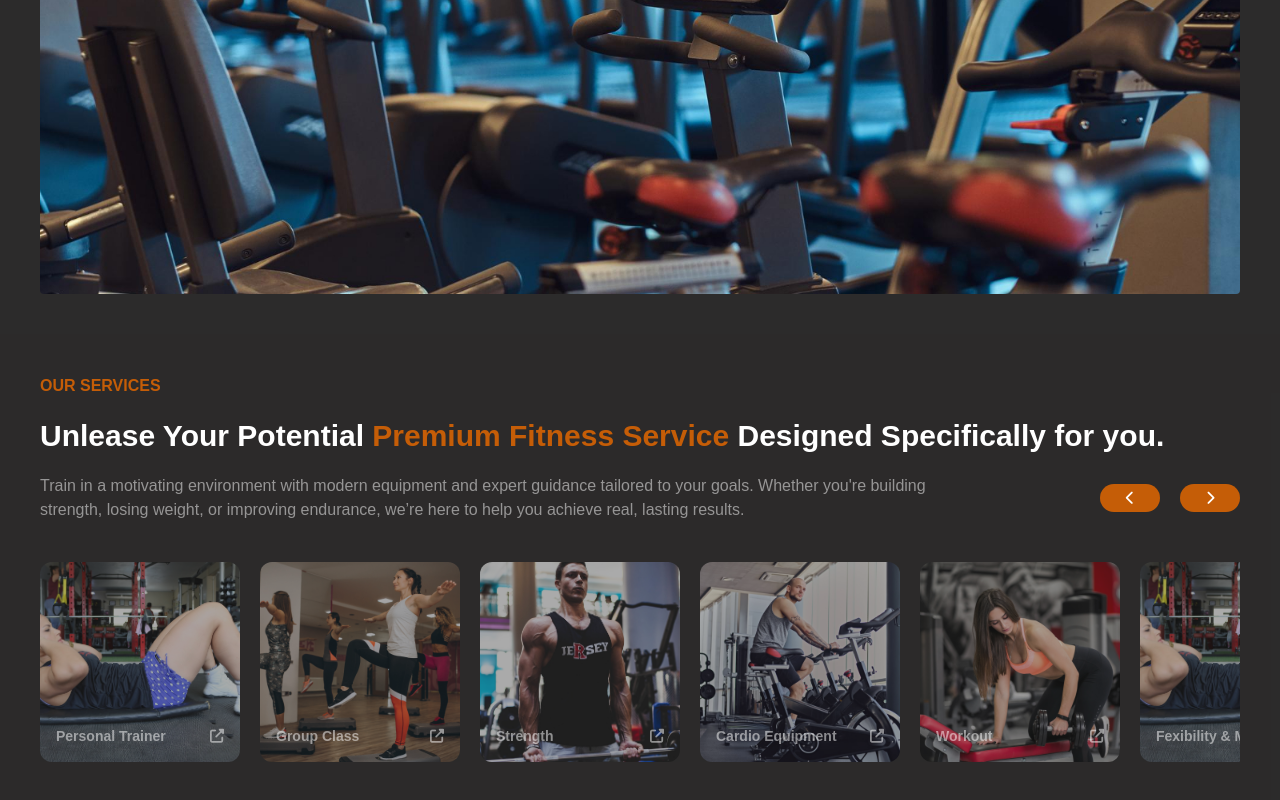
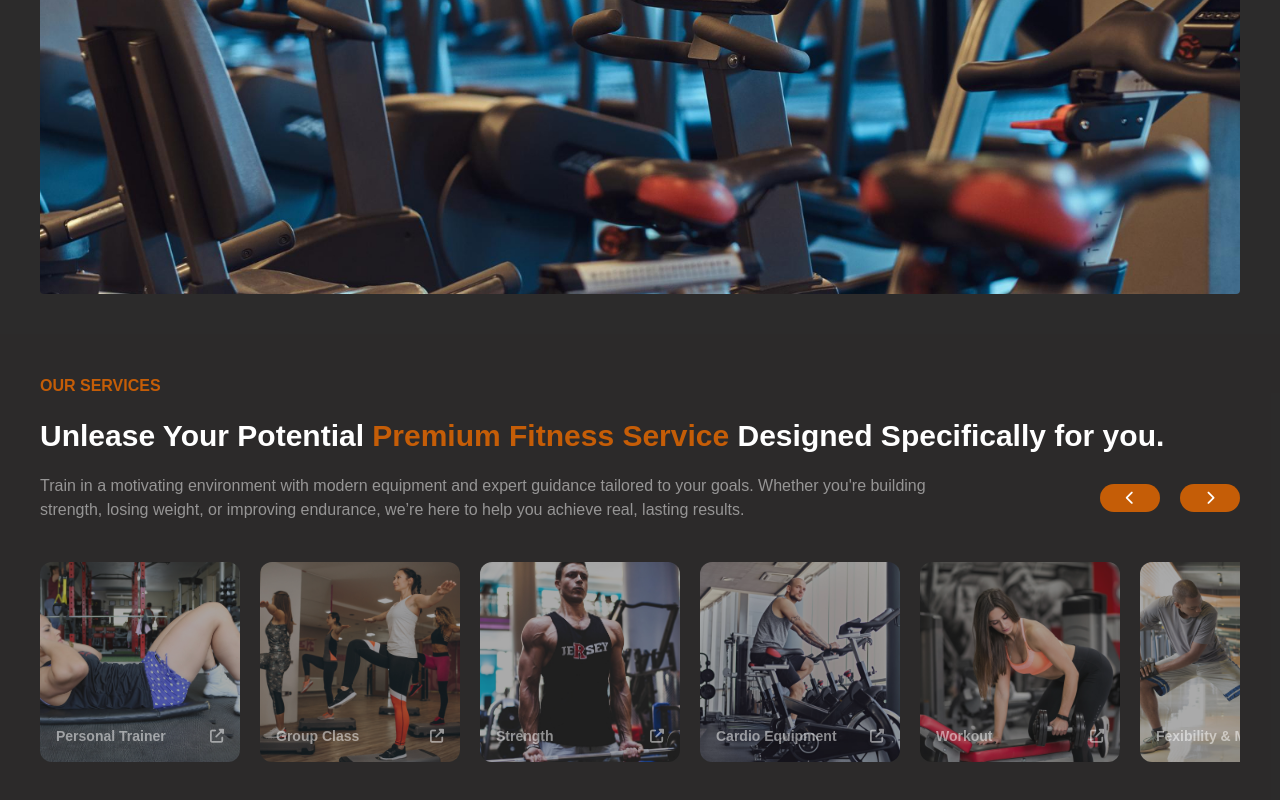
Before and after one commit to Osemensilas/gym01, a Next.js app: page / in a window 1280 px wide. Shown: the part 1386-2186 px from the top of the page. Built offline with nearby package versions, Linux system fonts and the light colour scheme.

Commit message:
New COmmiy

```diff
--- a/components/sections/Services.tsx
+++ b/components/sections/Services.tsx
@@ -66,7 +66,7 @@ const Services = () => {
                     </a>
                     <a href="#" target="_blank" className="group dark-bg relative p-4 h-50 w-50 transform transition duration-500 hover:scale-105 flex items-end">
                         <div className="absolute top-0 left-0 h-full w-full">
-                            <Image src="/images/service1.jpg" fill alt="card image" className="object-cover rounded-xl" />
+                            <Image src="/images/service7.jpg" fill alt="card image" className="object-cover rounded-xl" />
                         </div>
                         <div className="w-full h-max relative z-5 flex justify-between items-center text-sm">
                             <p className="group-hover:text-accent transform transition duration-500 text-accent/50 font-bold text-sm">Fexibility & Monility</p>
```
Also changed, not shown: public/images/service7.jpg (added).
